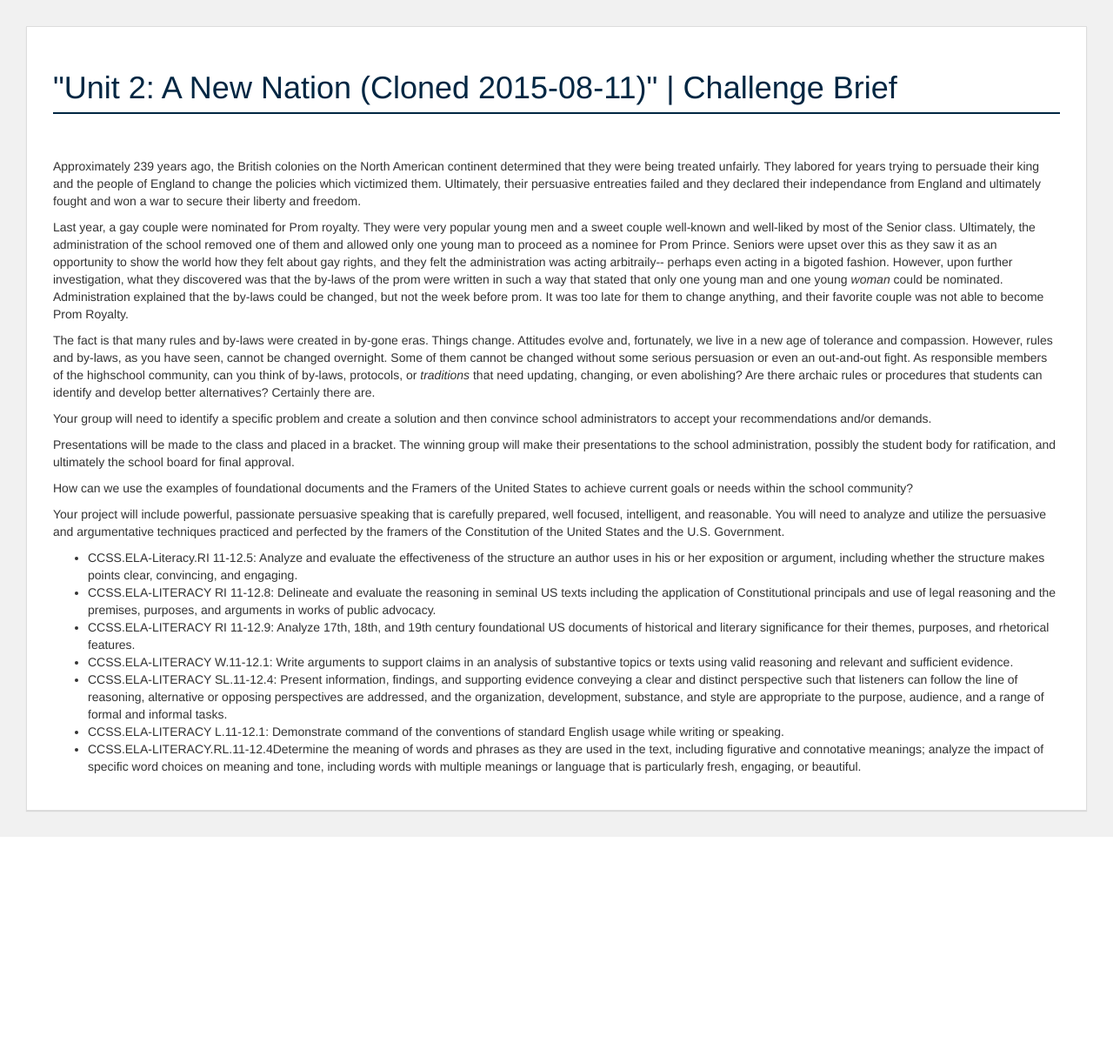
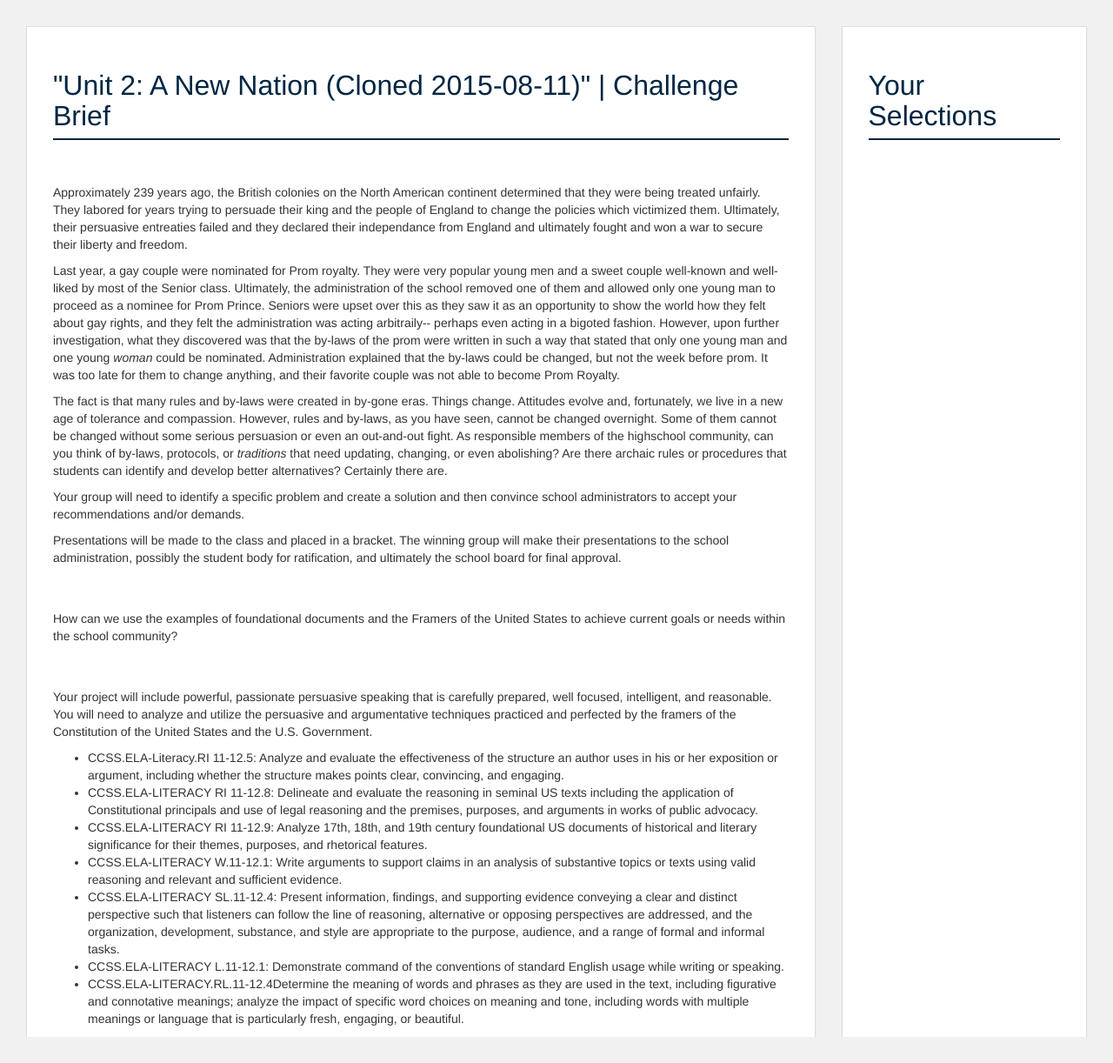
Before and after one commit to pedrom40/highlighter, a PHP site: page / in a window 1280 px wide. Shown: the whole page at 87% size. Before the commit the page ends 962 px from the top, so only its background shows below. Run offline with PHP 8.4, Linux system fonts and the light colour scheme; some libraries are stand-ins or nearby versions.

Commit message:
Style to fit current e2l look, create selection holding box with empty category lists

```diff
--- a/css/main.css
+++ b/css/main.css
@@ -1,19 +1,14 @@
 /* global */
-body {background:#f1f1f1;}
-h1 {margin-bottom:50px; padding-bottom:8px; color:#002642; border-bottom:2pt solid #002642;}
-
-/* reusables */
+body {margin:30px; background:#f1f1f1;}
+h1 {margin-bottom:50px; padding-bottom:8px; font-size:32px; color:#002642; border-bottom:2pt solid #002642;}
 
 
 /* CB content */
-.content-panel {
-	position:relative;
-  margin:30px;
-	padding:30px;
-  background-color:white;
-  border:1px solid #ddd;
-  box-shadow:0px 1px 1px rgba(0,0,0,.1);
-}
+.content-panel {position:relative; padding:30px; border:1px solid #ddd; box-shadow:0px 1px 1px rgba(0,0,0,.1); background-color:white;}
+
 
 /* holding box */
 .holding-box {}
+
+.row {overflow:hidden;}
+[class="content-panel"]{margin-bottom:-99999px; padding-bottom:99999px;}
--- a/index.php
+++ b/index.php
@@ -16,19 +16,17 @@
   <body>
 
     <div class="row">
-    	<div class="col-md-12">
-
+    	<div class="col-md-9">
         <div class="content-panel">
-
         <h1>"Unit 2: A New Nation  (Cloned 2015-08-11)" | Challenge Brief</h1>
 
         <p>Approximately 239 years ago, the British colonies on the North American continent determined that they were being treated unfairly. They labored for years trying to persuade their king and the people of England to change the policies which victimized them. Ultimately, their persuasive entreaties failed and they declared their independance from England and ultimately fought and won a war to secure their liberty and freedom.</p>
         <p>Last year, a gay couple were nominated for Prom royalty. They were very popular young men and a sweet couple well-known and well-liked by most of the Senior class. Ultimately, the administration of the school removed one of them and allowed only one young man to proceed as a nominee for Prom Prince. Seniors were upset over this as they saw it as an opportunity to show the world how they felt about gay rights, and they felt the administration was acting arbitraily-- perhaps even acting in a bigoted fashion. However, upon further investigation, what they discovered was that the by-laws of the prom were written in such a way that stated that only one young man and one young&nbsp;<em>woman</em>&nbsp;could be nominated. Administration explained that the by-laws could be changed, but not the week before prom. It was too late for them to change anything, and their favorite couple was not able to become Prom Royalty.</p>
         <p>The fact is that many rules and by-laws were created in by-gone eras. Things change. Attitudes evolve and, fortunately, we live in a new age of tolerance and compassion. However, rules and by-laws, as you have seen, cannot be changed overnight. Some of them cannot be changed without some serious persuasion or even an out-and-out fight. As responsible members of the highschool community, can you think of by-laws, protocols, or&nbsp;<em>traditions</em>&nbsp;that need updating, changing, or even abolishing? Are there archaic rules or procedures that students can identify and develop better alternatives? Certainly there are.</p>
         <p>Your group will need to identify a specific problem and create a solution and then convince school administrators to accept your recommendations and/or demands.&nbsp;</p>
-          <p>Presentations will be made to the class and placed in a bracket. The winning group will make their presentations to the school administration, possibly the student body for ratification, and ultimately the school board for final approval.</p>
+        <p>Presentations will be made to the class and placed in a bracket. The winning group will make their presentations to the school administration, possibly the student body for ratification, and ultimately the school board for final approval.</p><br><br>
 
-          <p>How can we use the examples of foundational documents and the Framers of the United States to achieve current goals or needs within the school community?</p>
+        <p>How can we use the examples of foundational documents and the Framers of the United States to achieve current goals or needs within the school community?</p><br><br>
 
         <p>Your project will include powerful, passionate persuasive speaking that is carefully prepared, well focused, intelligent, and reasonable. You will need to analyze and utilize the persuasive and argumentative techniques practiced and perfected by the framers of the Constitution of the United States and the U.S. Government.</p>
 
@@ -41,13 +39,27 @@
           <li>CCSS.ELA-LITERACY L.11-12.1: Demonstrate command of the conventions of standard English usage while writing or speaking.</li>
           <li>CCSS.ELA-LITERACY.RL.11-12.4Determine the meaning of words and phrases as they are used in the text, including figurative and connotative meanings; analyze the impact of specific word choices on meaning and tone, including words with multiple meanings or language that is particularly fresh, engaging, or beautiful.</li>
         </ul>
+        </div>
+      </div>
 
-        </div>
+      <div id="selectionsContainer" class="col-lg-3">
+        <div class="content-panel">
+
+          <h1>Your Selections</h1>
+
+          <ul id="projectRequirements"></ul>
+          <ul id="drivingQuestion"></ul>
+          <ul id="know"></ul>
+          <ul id="needToKnow"></ul>
+          <ul id="unknownVocabularyWord"></ul>
 
         </div>
       </div>
 
+    </div>
+
     <script src="https://ajax.googleapis.com/ajax/libs/jquery/1.12.4/jquery.min.js"></script>
+    <script src="https://code.jquery.com/ui/1.12.1/jquery-ui.min.js"></script>
     <script src="https://maxcdn.bootstrapcdn.com/bootstrap/3.3.7/js/bootstrap.min.js" integrity="sha384-Tc5IQib027qvyjSMfHjOMaLkfuWVxZxUPnCJA7l2mCWNIpG9mGCD8wGNIcPD7Txa" crossorigin="anonymous"></script>
 
   </body>
```
Lines whose indentation alone changed are shown as unchanged.
